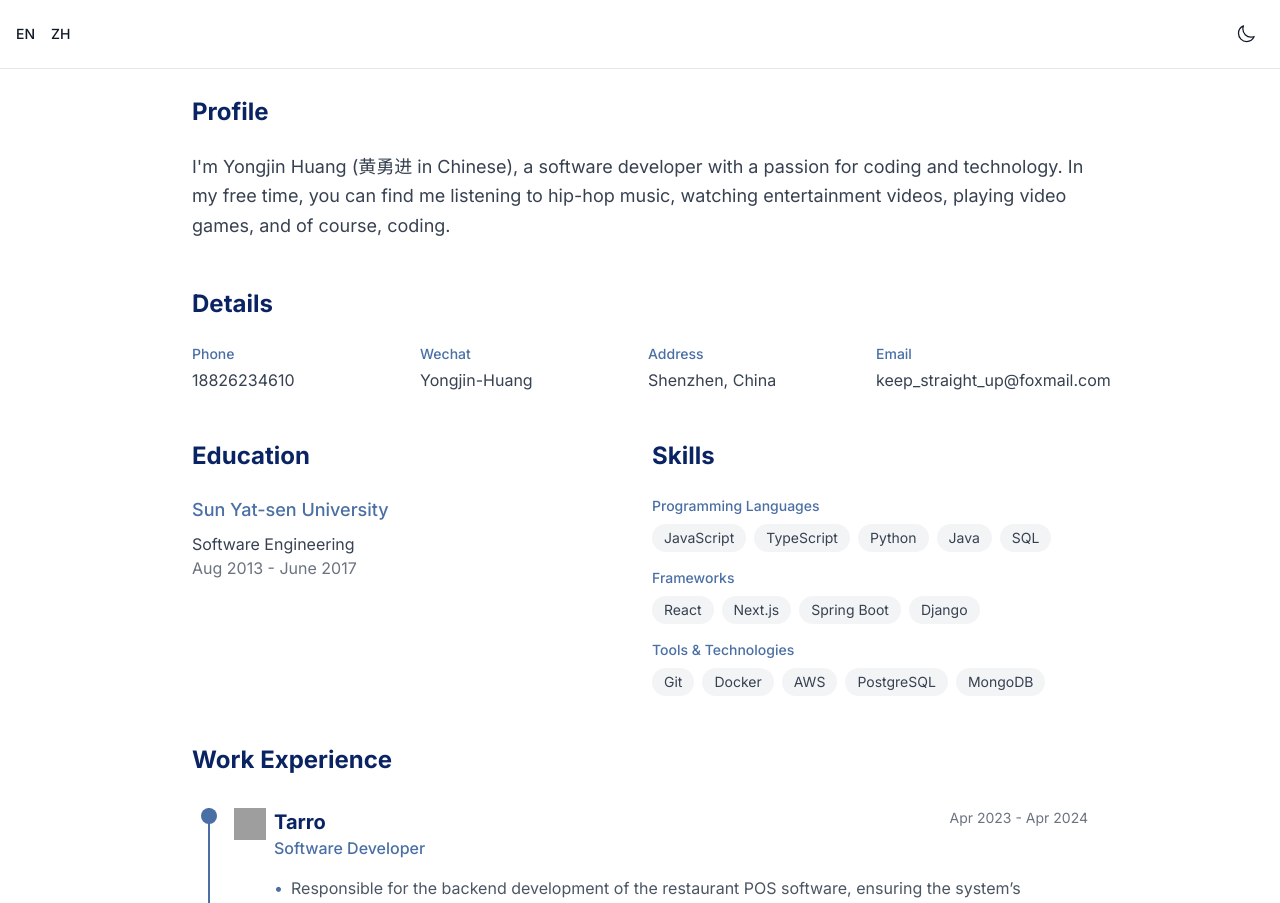
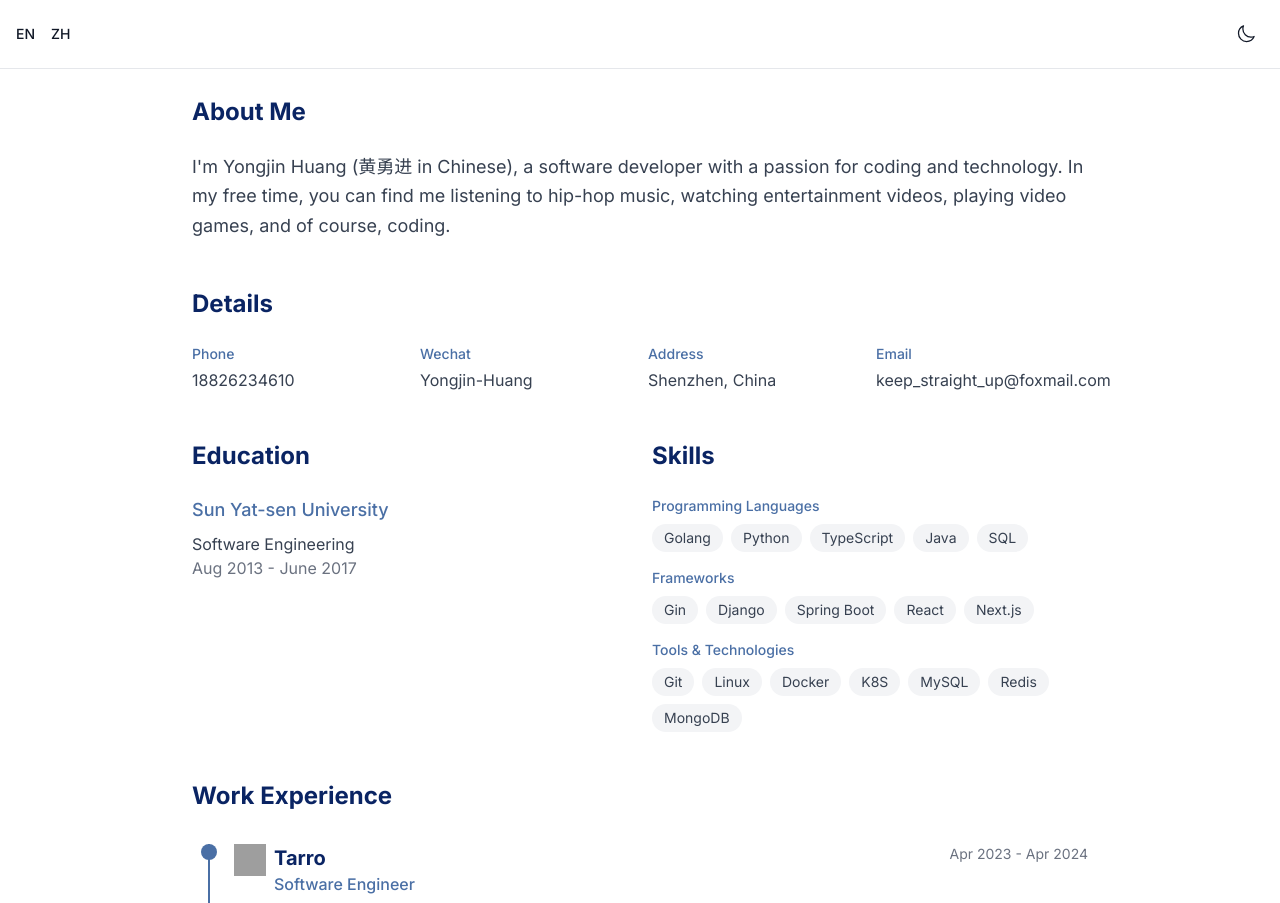
Before and after one commit to YongjinHuang/yongjinhuang.github.io, a Next.js app: page /en in a window 1280 px wide. Shown: the top 903 px of the page. Built offline with nearby package versions, Linux system fonts and the light colour scheme; grey boxes are pictures that could not be loaded.

Commit message:
Modify some information

```diff
--- a/app/[lang]/page.tsx
+++ b/app/[lang]/page.tsx
@@ -6,12 +6,6 @@ import { Details } from '@/components/Profile/Details';
 import { Footer } from '@/components/Footer';
 import { Intro } from '@/components/Profile/Intro';
 import { Education } from '@/components/Profile/Education';
-
-const skills = {
-  languages: ['JavaScript', 'TypeScript', 'Python', 'Java', 'SQL'],
-  frameworks: ['React', 'Next.js', 'Spring Boot', 'Django'],
-  tools: ['Git', 'Docker', 'AWS', 'PostgreSQL', 'MongoDB'],
-};
 
 interface Props {
   params: Promise<{ lang: Locale }>;
@@ -32,7 +26,7 @@ export default async function Home({ params }: Props) {
       {/* Skills and Education Section in a grid */}
       <div className="grid grid-cols-1 md:grid-cols-2 gap-6">
         <Education t={t} />
-        <Skills skills={skills} t={t} />
+        <Skills t={t} />
       </div>
 
       {/* Experience Section */}
--- a/app/i18n/locales/en.json
+++ b/app/i18n/locales/en.json
@@ -19,14 +19,23 @@
     }
   },
   "intro": {
-    "title": "Profile",
+    "title": "About Me",
     "introduction": "I'm Yongjin Huang (黄勇进 in Chinese), a software developer with a passion for coding and technology. In my free time, you can find me listening to hip-hop music, watching entertainment videos, playing video games, and of course, coding."
   },
   "skills": {
     "title": "Skills",
-    "languages": "Programming Languages",
-    "frameworks": "Frameworks",
-    "tools": "Tools & Technologies"
+    "languages": {
+      "title": "Programming Languages",
+      "value": ["Golang", "Python", "TypeScript", "Java", "SQL"]
+    },
+    "frameworks": {
+      "title": "Frameworks",
+      "value": ["Gin", "Django", "Spring Boot", "React", "Next.js"]
+    },
+    "tools": {
+      "title": "Tools & Technologies",
+      "value": ["Git", "Linux", "Docker", "K8S", "MySQL", "Redis", "MongoDB"]
+    }
   },
   "experience": {
     "title": "Work Experience",
@@ -36,7 +45,7 @@
         "linkUrl": "https://www.tarro.com",
         "logoUrl": "https://resources.wobbjobs.com/jobs-malaysia/companies/138798ef-f4f6-4274-9db8-a21b6bb5f393/company_logo/original/d2b8d774-fbaa-47f8-a8bb-7ca42843280e-Profile%20Logo.png",
         "name": "Tarro",
-        "position": "Software Developer",
+        "position": "Software Engineer",
         "period": "Apr 2023 - Apr 2024",
         "project": "Restaurant POS System",
         "responsibilities": [
@@ -51,7 +60,7 @@
         "linkUrl": "https://shopee.sg/",
         "logoUrl": "https://i.pinimg.com/736x/89/f3/62/89f362b04423b091aee923a0387c5c35.jpg",
         "name": "Shopee",
-        "position": "Senior Software Developer",
+        "position": "Senior Software Engineer",
         "period": "Aug 2019 - Mar 2023",
         "project": "Billing Platform",
         "responsibilities": [
@@ -66,7 +75,7 @@
         "linkUrl": "https://www.huawei.com",
         "logoUrl": "https://encrypted-tbn0.gstatic.com/images?q=tbn:ANd9GcTix951SGbLfl_AONIN0y6vBqo1ZlBeh-RhbA&s",
         "name": "Huawei",
-        "position": "Software Developer",
+        "position": "Software Engineer",
         "period": "Jul 2017 - Jul 2019",
         "project": "Huawei Devcloud CodeHub",
         "responsibilities": [
@@ -103,6 +112,7 @@
     "period": "Aug 2013 - June 2017"
   },
   "footer": {
+    "name": "Yongjin Huang",
     "github": "https://github.com/YongjinHuang",
     "linkedin": "https://www.linkedin.com/in/yongjin-huang-b95558107/",
     "leetcode": "https://leetcode.cn/u/kerojin/"
--- a/app/i18n/locales/zh.json
+++ b/app/i18n/locales/zh.json
@@ -24,9 +24,18 @@
   },
   "skills": {
     "title": "技能特长",
-    "languages": "编程语言",
-    "frameworks": "框架",
-    "tools": "工具和技术"
+    "languages": {
+      "title": "编程语言",
+      "value": ["Golang", "Python", "TypeScript", "Java", "SQL"]
+    },
+    "frameworks": {
+      "title": "框架",
+      "value": ["Gin", "Django", "Spring Boot", "React", "Next.js"]
+    },
+    "tools": {
+      "title": "工具和技术",
+      "value": ["Git", "Linux", "Docker", "K8S", "MySQL", "Redis", "MongoDB"]
+    }
   },
   "experience": {
     "title": "工作经验",
@@ -66,7 +75,7 @@
         "linkUrl": "https://www.huaweicloud.com/devcloud/",
         "logoUrl": "https://encrypted-tbn0.gstatic.com/images?q=tbn:ANd9GcTix951SGbLfl_AONIN0y6vBqo1ZlBeh-RhbA&s",
         "name": "华为技术有限公司",
-        "position": "Software Developer",
+        "position": "软件开发工程师",
         "period": "2017 年 7 月 - 2019 年 9 月",
         "project": "Huawei Devcloud CodeHub",
         "responsibilities": [
@@ -104,6 +113,7 @@
     "period": "2013 年 8 月 - 2017 年 6 月"
   },
   "footer": {
+    "name": "黄勇进",
     "github": "https://github.com/YongjinHuang",
     "linkedin": "https://www.linkedin.com/in/yongjin-huang-b95558107/",
     "leetcode": "https://leetcode.cn/u/kerojin/"
--- a/components/Footer.tsx
+++ b/components/Footer.tsx
@@ -7,7 +7,8 @@ export function Footer({ t }: FooterProps) {
     <footer className="bg-gray-200 dark:bg-gray-800 text-gray-800 dark:text-gray-200 py-6 mt-12">
       <div className="max-w-4xl mx-auto text-center">
         <p className="text-sm">
-          &copy; {new Date().getFullYear()} Your Name. All rights reserved.
+          &copy; {new Date().getFullYear()} {t.footer.name}. All rights
+          reserved.
         </p>
         <div className="flex justify-center space-x-4 mt-2">
           <a
--- a/components/Profile/Skills.tsx
+++ b/components/Profile/Skills.tsx
@@ -1,13 +1,8 @@
 interface SkillsProps {
-  skills: {
-    languages: string[];
-    frameworks: string[];
-    tools: string[];
-  };
   t: any;
 }
 
-export function Skills({ skills, t }: SkillsProps) {
+export function Skills({ t }: SkillsProps) {
   return (
     <section className="space-y-6" id="skills">
       <h2 className="text-2xl font-bold text-[#0A2463] dark:text-gray-100">
@@ -16,10 +11,10 @@ export function Skills({ skills, t }: SkillsProps) {
       <div className="space-y-4">
         <div>
           <h3 className="text-[#4A6FA5] dark:text-gray-400 text-sm font-medium mb-2">
-            {t.skills.languages}
+            {t.skills.languages.title}
           </h3>
           <div className="flex flex-wrap gap-2">
-            {skills.languages.map((lang) => (
+            {t.skills.languages.value.map((lang: string) => (
               <span
                 key={lang}
                 className="px-3 py-1 bg-gray-100 dark:bg-gray-800 text-gray-700 dark:text-gray-300 rounded-full text-sm"
@@ -31,10 +26,10 @@ export function Skills({ skills, t }: SkillsProps) {
         </div>
         <div>
           <h3 className="text-[#4A6FA5] dark:text-gray-400 text-sm font-medium mb-2">
-            {t.skills.frameworks}
+            {t.skills.frameworks.title}
           </h3>
           <div className="flex flex-wrap gap-2">
-            {skills.frameworks.map((framework) => (
+            {t.skills.frameworks.value.map((framework: string) => (
               <span
                 key={framework}
                 className="px-3 py-1 bg-gray-100 dark:bg-gray-800 text-gray-700 dark:text-gray-300 rounded-full text-sm"
@@ -46,10 +41,10 @@ export function Skills({ skills, t }: SkillsProps) {
         </div>
         <div>
           <h3 className="text-[#4A6FA5] dark:text-gray-400 text-sm font-medium mb-2">
-            {t.skills.tools}
+            {t.skills.tools.title}
           </h3>
           <div className="flex flex-wrap gap-2">
-            {skills.tools.map((tool) => (
+            {t.skills.tools.value.map((tool) => (
               <span
                 key={tool}
                 className="px-3 py-1 bg-gray-100 dark:bg-gray-800 text-gray-700 dark:text-gray-300 rounded-full text-sm"
```
